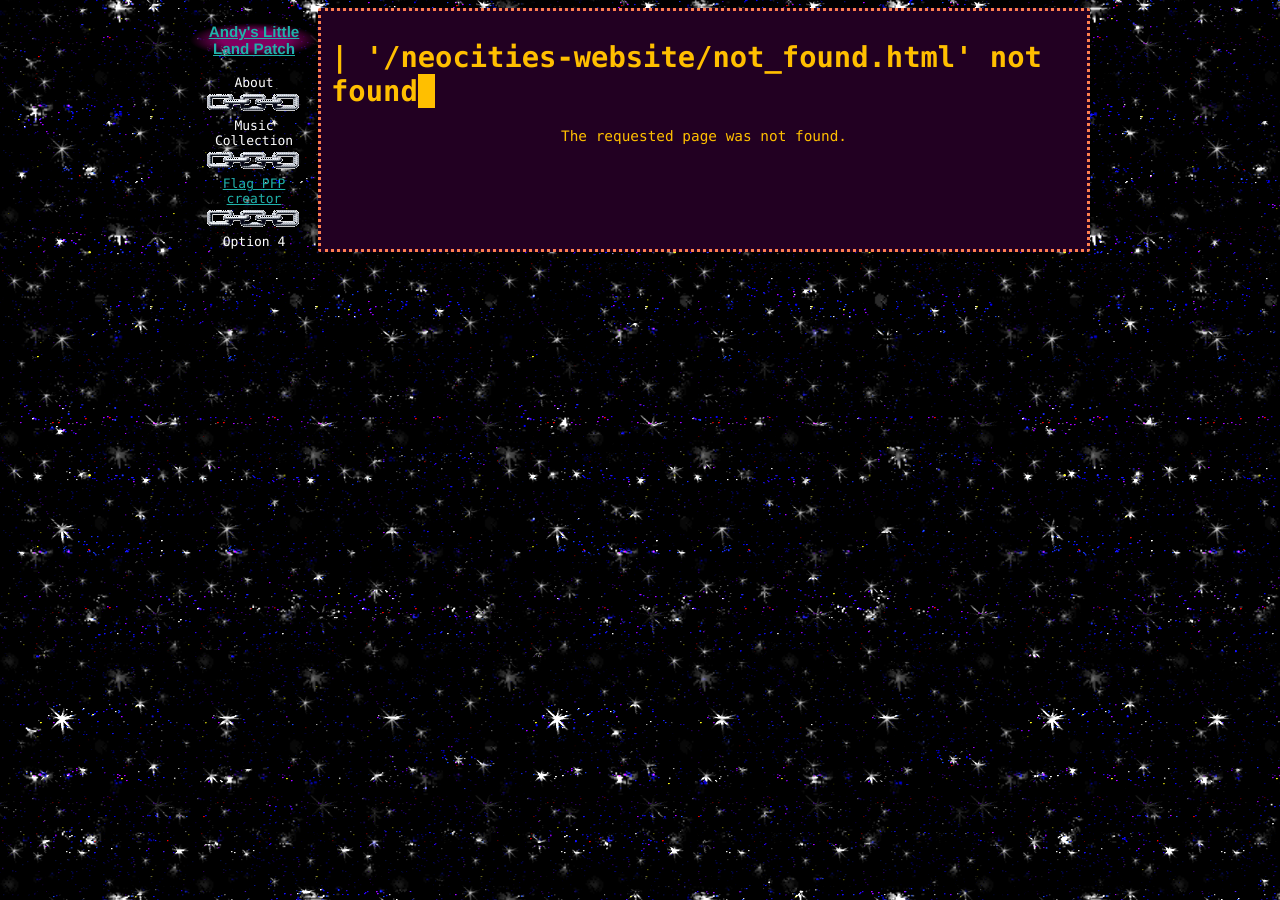
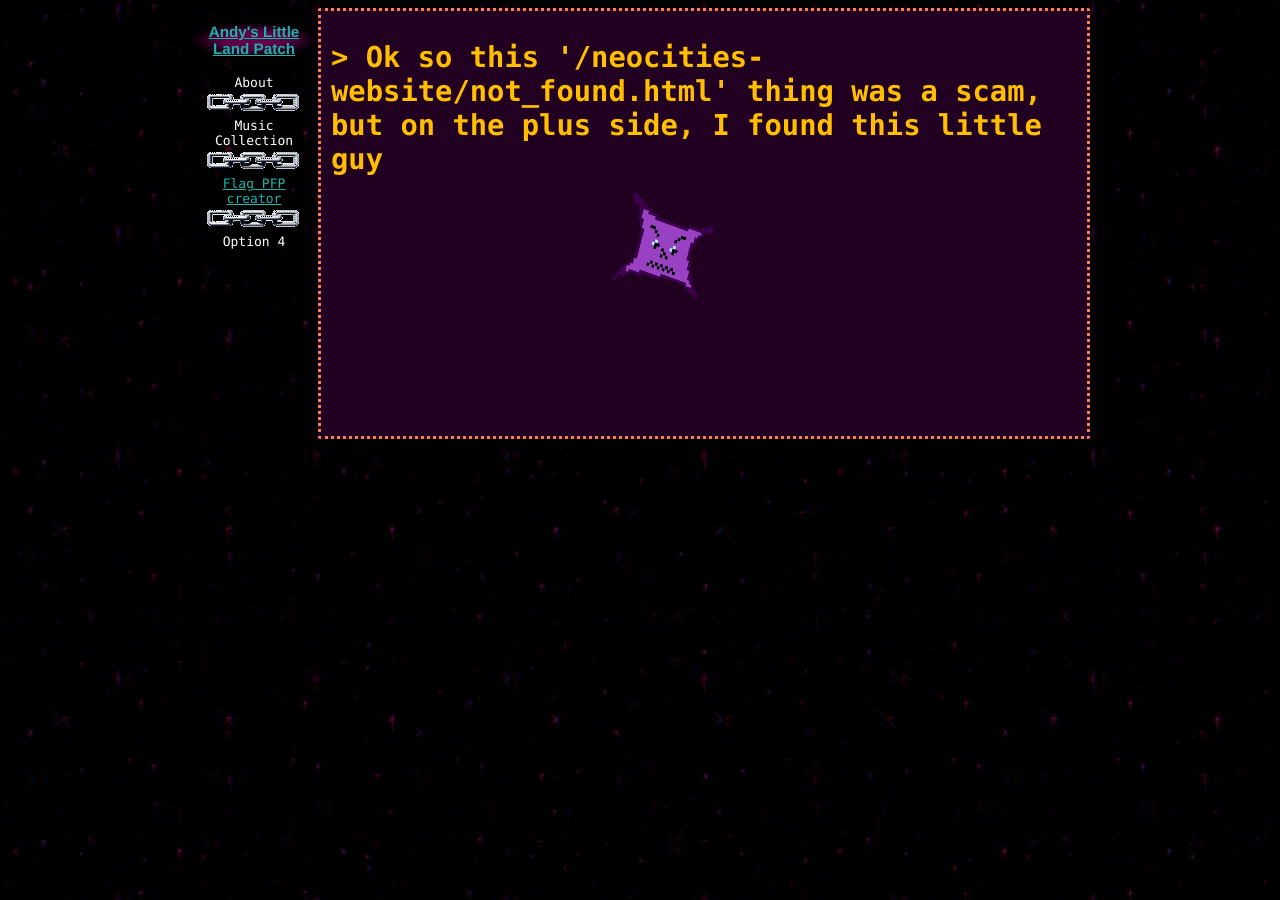
Before and after one commit to 64andy/neocities-website, a Jekyll site: the page built from not_found.html, in a window 1280 px wide. Built offline with Jekyll 4.4.1, drawn with Linux system fonts in a browser that asks for light colours.

Commit message:
Made the 404 *cooler*, and muted the background

```diff
--- a/css/style.css
+++ b/css/style.css
@@ -2,9 +2,9 @@ html {
   background-color: #111;
   background-position: 0 0, 0 0;
   background-repeat: repeat, repeat;
-  background-blend-mode: color-dodge, normal, normal;
+  background-blend-mode: multiply, normal, normal;
   background-size: 500px 300px, 195px 223px, auto;
-  background-image: /*twinkle*/ url(/img/corruption_grey_slow.gif),
+  background-image: /*twinkle*/ repeating-linear-gradient(90deg, #2e1770, #000 1%, #a00842 2.5%),
                     /*fg*/  url(/img/stars_fg.gif),
                     /*bg*/  url(/img/stars_bg.gif);
   --bg-width: 165px;
@@ -15,8 +15,8 @@ html {
 }
 
 
-h3 {
-  background: radial-gradient(farthest-side, #800060, #800060, transparent);
+nav h3 {
+  background: radial-gradient(farthest-side, #800060d0, #800060b0, transparent);
   font-family: 'Franklin Gothic Medium', 'Arial Narrow', Arial, sans-serif
 }
 
@@ -56,6 +56,8 @@ canvas {
   color: hsl(45, 100%, 50%);
   font-family: Consolas, 'Courier New', Courier, monospace;
   font-size: 90%;
+  /* background-blend-mode: color-burn;
+  background-image: radial-gradient(ellipse at center, #fff, #000); */
 }
 
 #content {
--- a/not_found.html
+++ b/not_found.html
@@ -2,20 +2,81 @@
 layout: default
 title: help im lost
 ---
+<style>
+
+@keyframes wiggle {
+  from {transform: rotate(-15deg);}
+  to {transform: rotateY(-40deg) rotateZ(25deg);}
+}
+@keyframes fade-in {
+  from {opacity: 0%;}
+  to {opacity: 100%;}
+}
+
+  .jim {
+    margin-left: 284px;
+    width: 100px;
+    height: 100px;
+    image-rendering: -moz-crisp-edges;
+    image-rendering: -webkit-optimize-contrast;
+    image-rendering: crisp-edges;
+    -ms-interpolation-mode: nearest-neighbor;
+    animation: wiggle 1500ms steps(5) alternate infinite;
+  }
+  .hidden {visibility: hidden;}
+
+  .jim-speak {
+    font-family: 'Courier New', Courier, monospace;
+    color: red;
+  }
+
+  .killjoy {
+    color: aqua;
+  }
+</style>
 <h1>
-  <span id="console-banner">&nbsp;</span>
+  <span id="line1">&nbsp;</span>
 </h1>
-<p class="centre">The requested page was not found.</p>
+<img src="/img/jim.png" alt="Hello Jim :)" id="jim" class="jim hidden" />
+<h1>
+  <i><b><span id="line2" class="jim-speak">&nbsp;</span></b></i>
+</h1>
+<h1>
+  <span id="line3">&nbsp;</span>
+</h1>
+<a href="/"><i><p class="centre killjoy" id="line4">
+</p></i></a>
 <script src="/js/misc.js"></script>
 <script>
-  function init() {
-    document.getElementById('console-banner').innerText =
-        `| '${location.pathname}' not found`
-    typeOutText('console-banner', /*elem_id:*/
-                40,     /*ms:*/
-                1,    /*slowCoeff:*/
-                false,  /*isCentered:*/
-                true,   /*endWithCursor*/
+  async function write(id, text, ms, center, trail) {
+    document.getElementById(id).innerText = text;
+    await typeOutText(id, ms, 5, center, trail);
+  }
+
+  async function init() {
+    let jim = document.getElementById('jim')
+    await write('line1',
+                `> Ok so this '${location.pathname}' thing was a scam,
+                but on the plus side, I found this little guy`,
+                35
     );
+    await sleep(200);
+    jim.classList.remove('hidden');
+    await sleep(1800);
+    await write('line2',
+                "#__$BL4-A\\x01RG|H|-*|/\\..",
+                150
+    );
+    await sleep(1500);
+    await write('line3',
+                "> It's our pet now :3 I'm keeping it",
+                45
+    );
+    await sleep(500);
+    await write('line4',
+                `*We're not keeping her, get back to work*`,
+                80,
+                true,
+                true)
   }
 </script>
```
Also changed, not shown: favicon.ico (added), img/jim.ico (added), img/jim.png (added).
